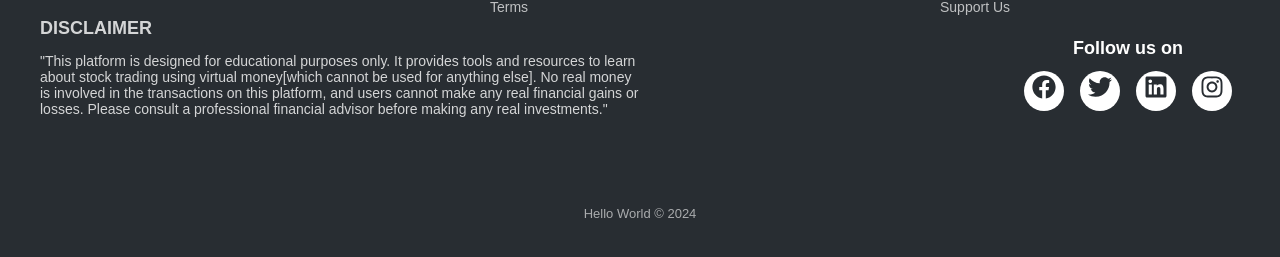
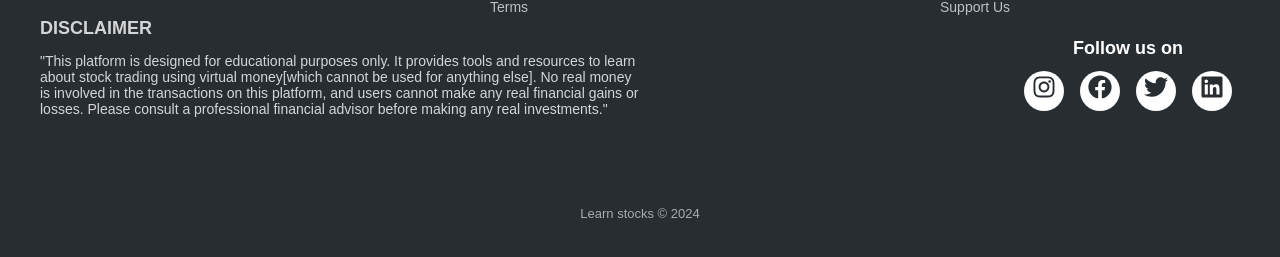
Before and after one commit to Luson045/frontend, a React (Create React App) app: page / in a window 1280 px wide. Shown: the part 1554-1811 px from the top of the page. Built offline with nearby package versions, Linux system fonts and the light colour scheme; no server answers.

Commit message:
Update Footer.jsx

```diff
--- a/src/components/Footer.jsx
+++ b/src/components/Footer.jsx
@@ -42,14 +42,13 @@ const Footer = () => {
                             <br />
                         </div>
                         <div className="col item social">
-                            <h3>Follow us on</h3>
+                            <h3>Follow us on</h3><a href="https://www.instagram.com/_learnstocks_?igsh=MXYxNXhxMGlqcTh6dQ=="><FaInstagram /></a>
                             <a href="#"><FaFacebook /></a>
                             <a href="#"><FaTwitter /></a>
                             <a href="#"><FaLinkedin /></a>
-                            <a href="#"><FaInstagram /></a>
                         </div>
                     </div>
-                    <p className="copyright">Hello World © {currentYear}</p>
+                    <p className="copyright">Learn stocks © {currentYear}</p>
                 </div>
             </footer>
         </div>
```
